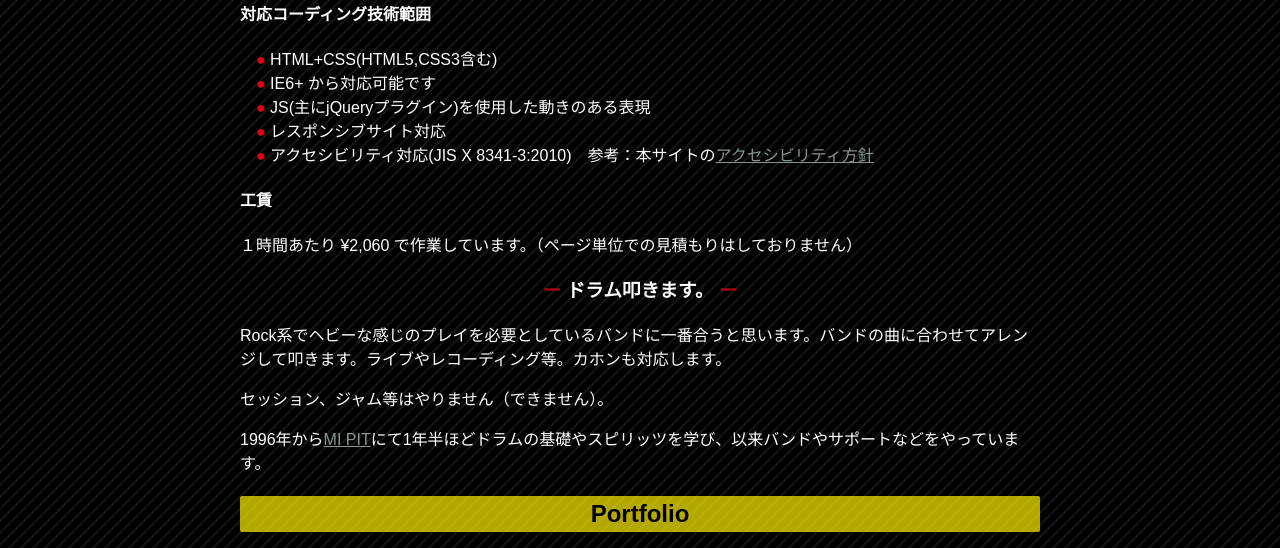
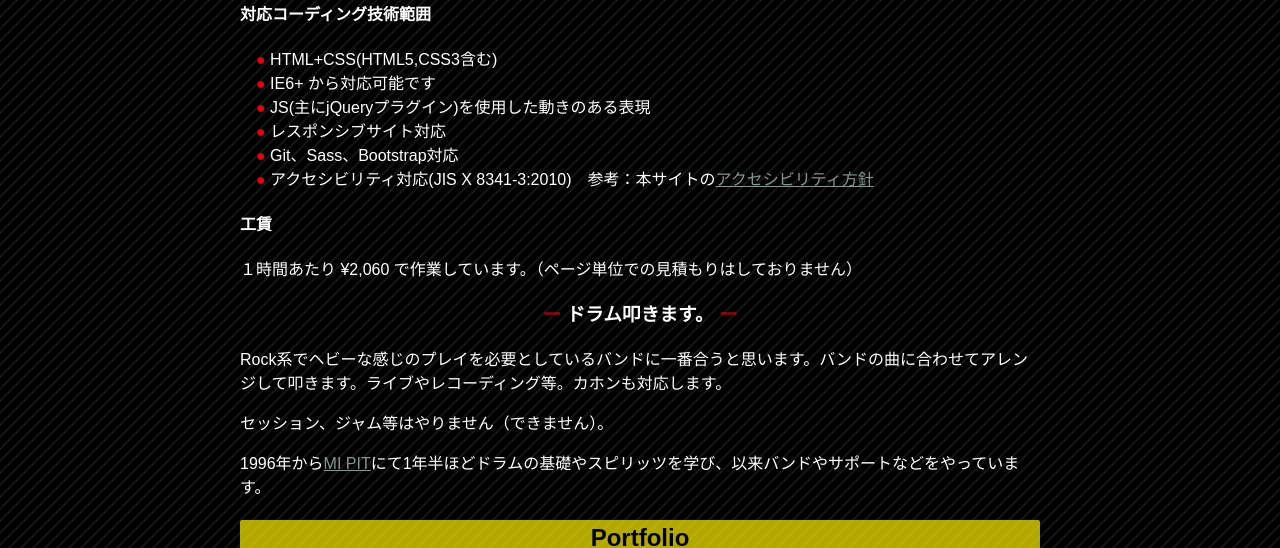
Before and after one commit to AurizedStudio/portfolio03AurizedStudio, a website: page htdocs/index.html in a window 1280 px wide. Shown: the part 1052-1600 px from the top of the page. Drawn offline with Linux system fonts and the light colour scheme; a script that the page names is missing.

Commit message:
対応コーディング技術範囲に項目追加。

```diff
--- a/htdocs/index.html
+++ b/htdocs/index.html
@@ -99,6 +99,7 @@
 			<li>IE6+ から対応可能です</li>
 			<li>JS(主にjQueryプラグイン)を使用した動きのある表現</li>
 			<li>レスポンシブサイト対応</li>
+			<li>Git、Sass、Bootstrap対応</li>
 			<li>アクセシビリティ対応(JIS X 8341-3:2010)　参考：本サイトの<a href="#stitle-bility">アクセシビリティ方針</a></li>
 		</ul>
 		<h4>工賃</h4>
```
